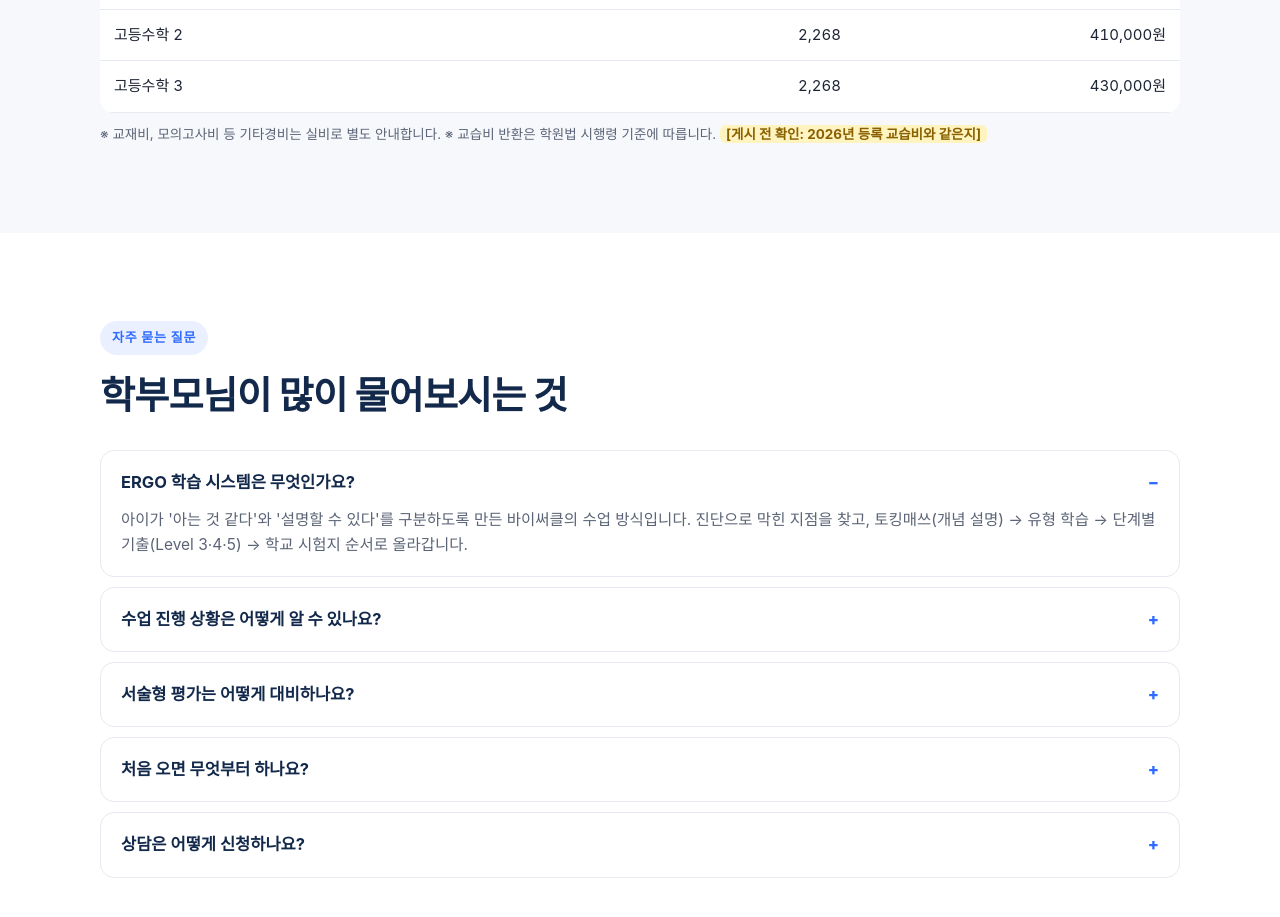
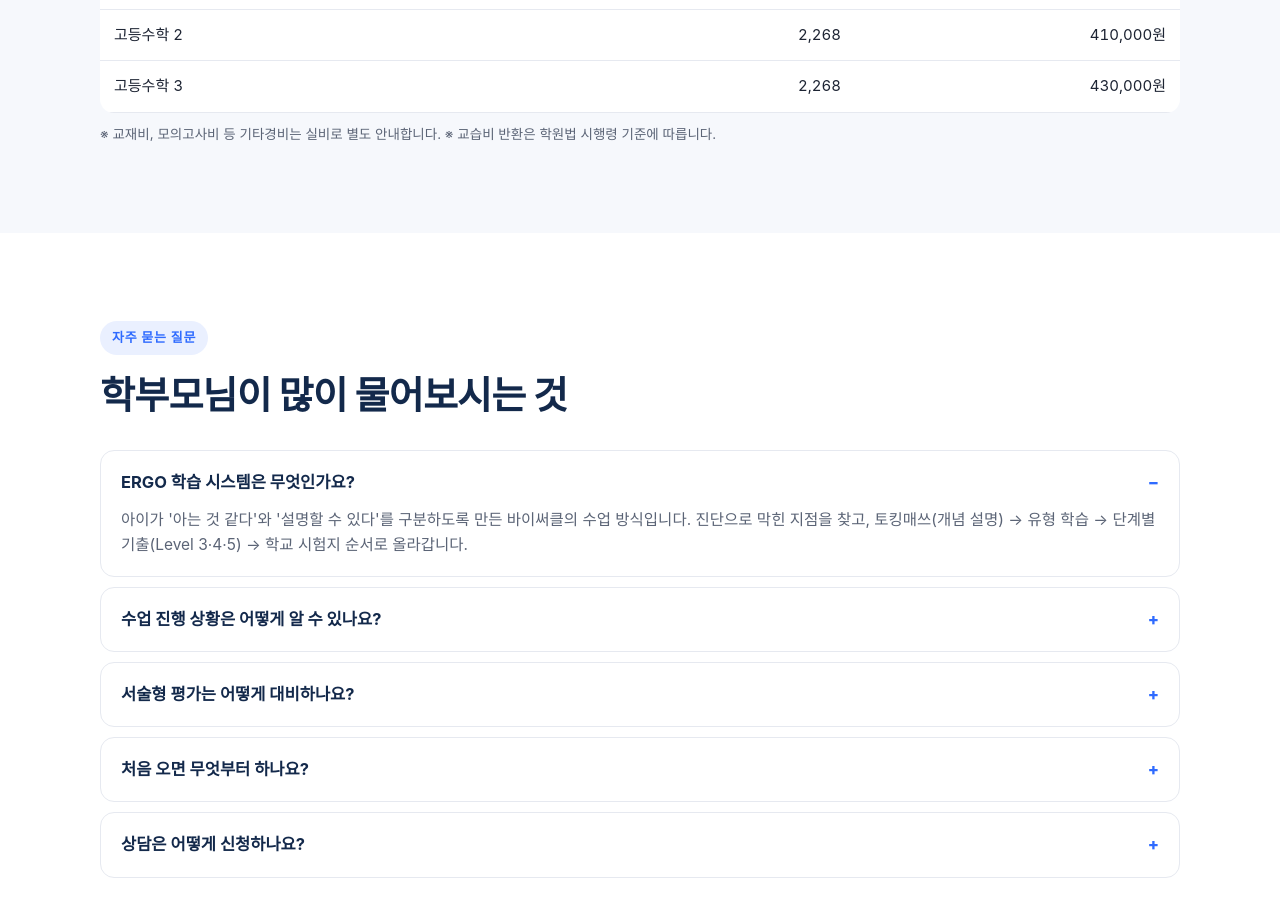
Before and after one commit to bicircle-math/bicircle-math.github.io, a plain HTML site: page index.html in a window 1280 px wide. Shown: the part 4420-5337 px from the top of the page. Drawn offline with Linux system fonts and the light colour scheme; a web font is replaced by a local one.

Commit message:
교습비 안내 문구 정리

```diff
--- a/index.html
+++ b/index.html
@@ -365,7 +365,7 @@ footer b{color:var(--navy)}
         <tr><td>고등수학 3</td><td class="num">2,268</td><td class="num">430,000원</td></tr>
       </tbody>
     </table>
-    <p class="small">※ 교재비, 모의고사비 등 기타경비는 실비로 별도 안내합니다. ※ 교습비 반환은 학원법 시행령 기준에 따릅니다. <span class="todo">[게시 전 확인: 2026년 등록 교습비와 같은지]</span></p>
+    <p class="small">※ 교재비, 모의고사비 등 기타경비는 실비로 별도 안내합니다. ※ 교습비 반환은 학원법 시행령 기준에 따릅니다.</p>
   </div>
 </section>
 
```
